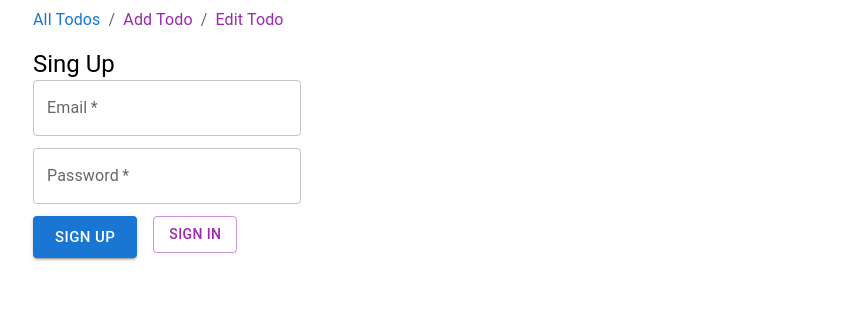
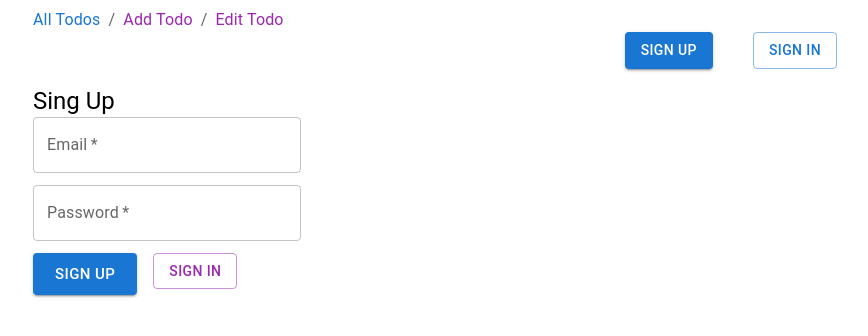
Before and after one commit to 0xvoider42/todo-fe, a Next.js app: page /signup in a window 1280 px wide. Shown: the top 336 px of the page, without its empty margins (205-1073 px from the left). Built offline with nearby package versions, Linux system fonts and the light colour scheme.

Commit message:
adds buttons for sign in/up

```diff
--- a/src/components/Authentication/SignUp.tsx
+++ b/src/components/Authentication/SignUp.tsx
@@ -8,18 +8,13 @@ import {
   Link,
 } from "@mui/material";
 import { useForm } from "react-hook-form";
-import { useDispatch, useSelector } from "react-redux";
+import { useDispatch } from "react-redux";
 
 import { userSignUp } from "../features/authentication/userAction";
 import { formInput } from "../../models/form";
-import { userState } from "../../models/userState";
 import { AppDispatch } from "../../store";
 
 const SignUp = () => {
-  const { loading, error, success } = useSelector(
-    (state: userState) => state.user
-  );
-
   const dispatch: AppDispatch = useDispatch();
 
   const { register, handleSubmit } = useForm<formInput>({
--- a/src/components/UI/TopMenu.tsx
+++ b/src/components/UI/TopMenu.tsx
@@ -1,7 +1,7 @@
-import { Breadcrumbs, Link } from "@mui/material";
+import { Breadcrumbs, Button, Link, Stack } from "@mui/material";
 import { Container } from "@mui/system";
 
-const TopMenu: () => JSX.Element = () => {
+const TopMenu = (props) => {
   return (
     <Container>
       <Breadcrumbs aria-label="breadcrumb">
@@ -15,6 +15,14 @@ const TopMenu: () => JSX.Element = () => {
           Edit Todo
         </Link>
       </Breadcrumbs>
+      <Stack direction="row" spacing={5} justifyContent="end">
+        <Button variant="contained" href="/signup">
+          Sign up
+        </Button>
+        <Button variant="outlined" href="/signin">
+          Sign in
+        </Button>
+      </Stack>
     </Container>
   );
 };
```
Also changed, not shown: src/components/Authentication/SignIn.tsx (+1 -6 lines), src/components/UI/Modal.tsx (+2 -7 lines).
